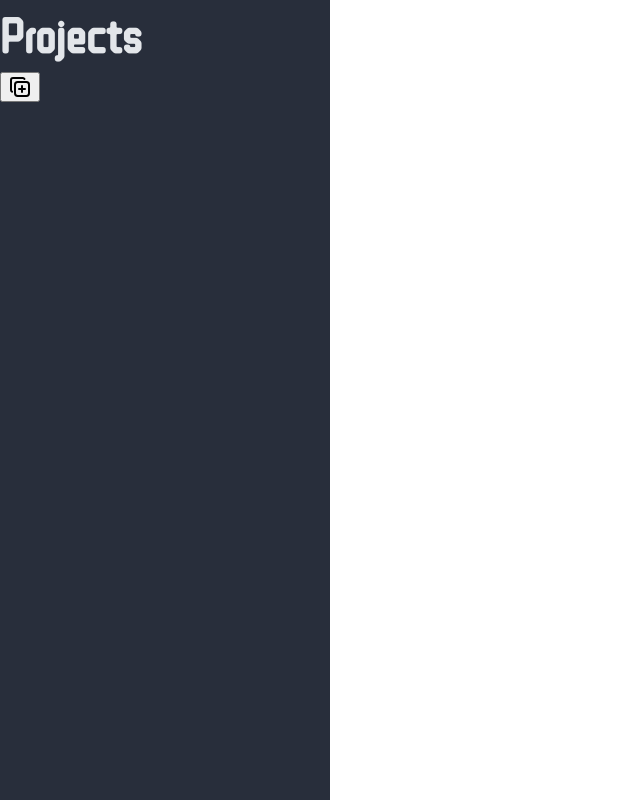
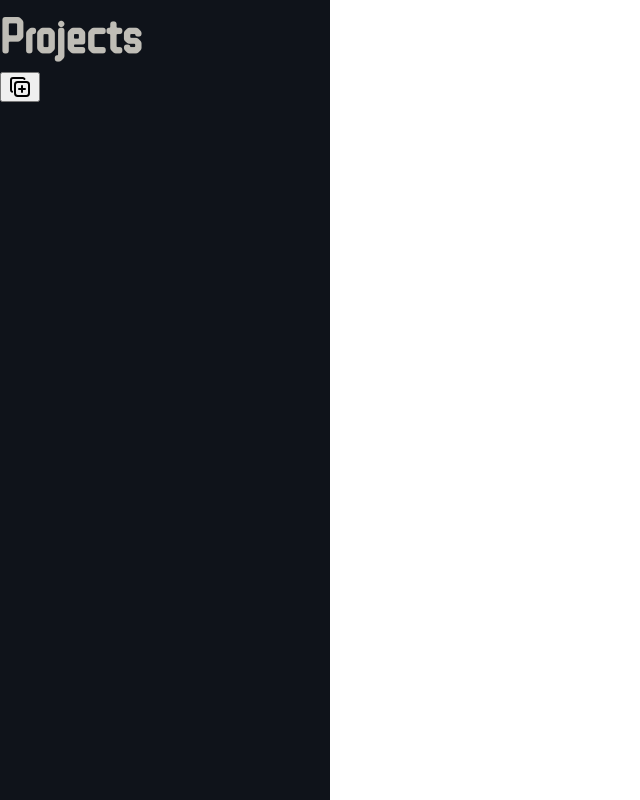
Before and after one commit to kakuni1/odin-todo, a plain HTML site: page src/index.html in a window 1280 px wide. Shown: the whole page, without its empty margins (0-640 px from the left). Drawn offline with Linux system fonts and the light colour scheme.

Commit message:
adjust: sidebar color

```diff
--- a/src/styles.css
+++ b/src/styles.css
@@ -74,12 +74,12 @@ body {
 }
 
 #container-sidebar {
-  background-color: #282e3b;
+  background-color: #0f131a;
 }
 
 #container-sidebar h2 {
   font-family: "WDXL";
   font-size: 48px;
   width: fit-content;
-  color: #e3e6ea;
+  color: #bfbdb6;
 }
```
